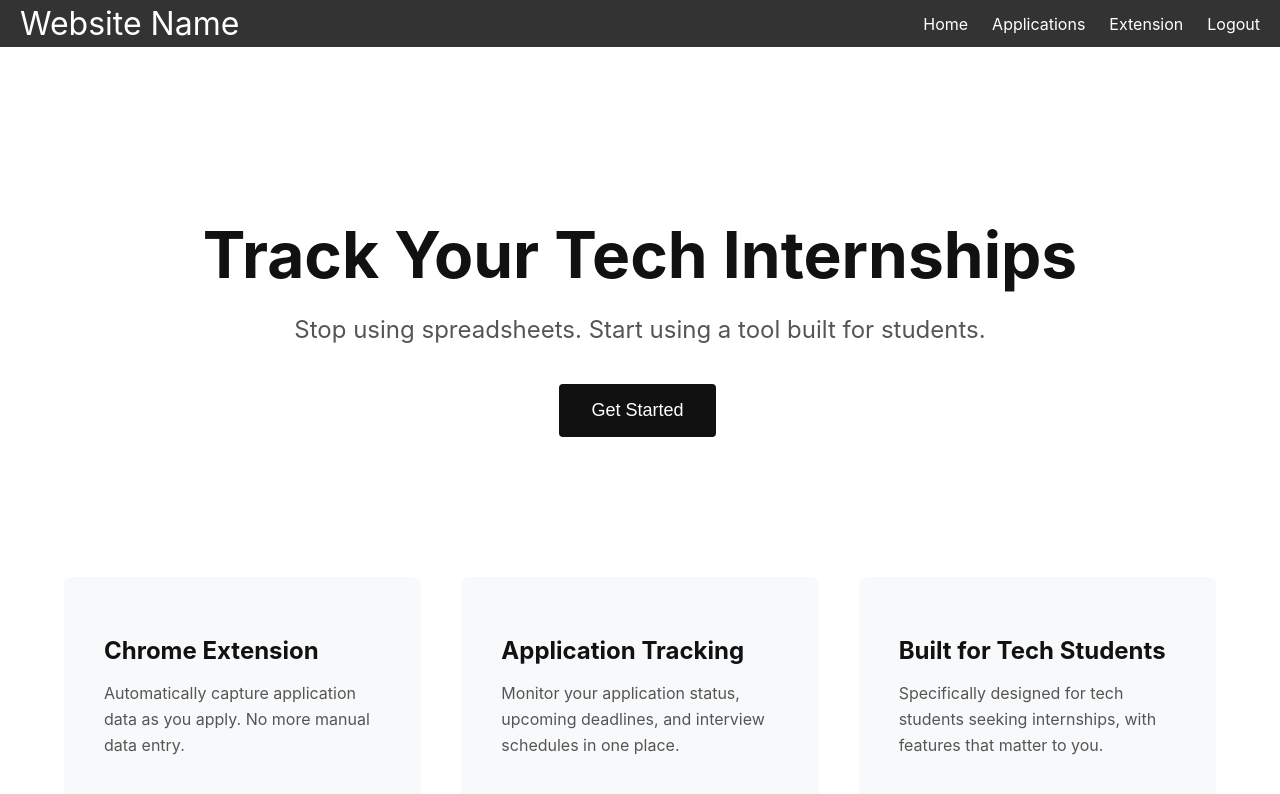
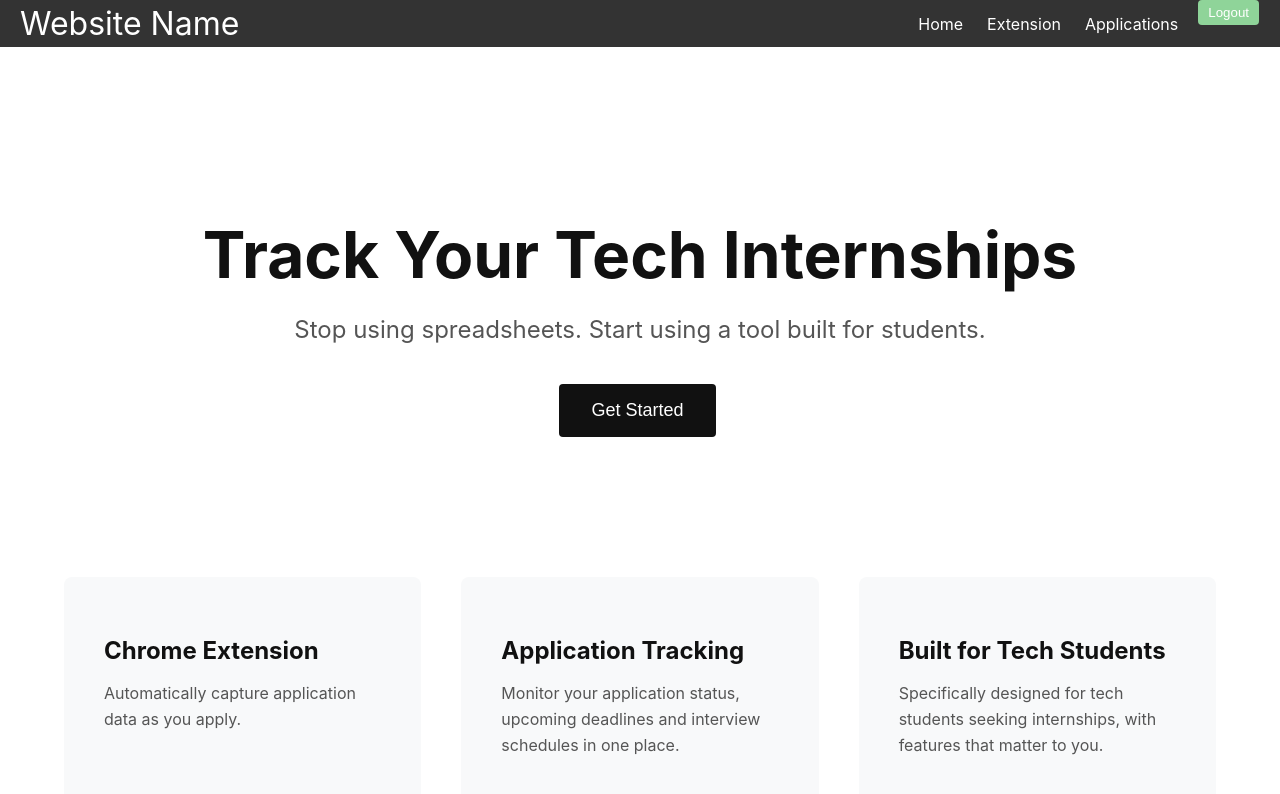
Before and after one commit to kimchee-e/Application_Tracker, a React (Create React App) app: page / in a window 1280 px wide. Shown: the top 794 px of the page. Built offline with nearby package versions, Linux system fonts and the light colour scheme; no server answers; sample sign-in values are in the browser's storage.

Commit message:
Refactored navigation to use ReactRouter

```diff
--- a/src/App.js
+++ b/src/App.js
@@ -1,37 +1,43 @@
+import { BrowserRouter, Routes, Route, Navigate } from 'react-router-dom';
 import './App.css';
 import Navbar from './components/Navbar';
 import TableView from './pages/TableView';
 import Home from './pages/Home';
 import Extension from './pages/Extension';
 import Login from './pages/Login';
-import { AuthProvider } from './context/AuthContext';
+import { useAuth, AuthProvider } from './context/AuthContext';
+
+const ProtectedRoute = ({ children }) => {
+  const { user, loading } = useAuth();
+
+  if (loading) return null;
+
+  if (!user) {
+    return <Navigate to="/login" />;
+  }
+
+  return children;
+};
 
 function App() {
-  let page;
-  switch (window.location.pathname) {
-    case "/":
-      page = <Home />
-      break;
-    case "/login":
-      page = <Login />
-      break;
-    case "/tableView":
-      page = <TableView />
-      break;
-    case "/extension":
-      page = <Extension />
-      break;
-    default:
-      break;
-  }
-
   return (
-    <AuthProvider>
-      <div className="App">
-        <Navbar />
-        {page}
-      </div>
-    </AuthProvider>
+    <BrowserRouter>
+      <AuthProvider>
+        <div className="App">
+          <Navbar />
+          <Routes>
+            <Route path="/" element={<Home />} />
+            <Route path="/login" element={<Login />} />
+            <Route path="/tableView" element={
+              <ProtectedRoute>
+                <TableView />
+              </ProtectedRoute>
+            } />
+            <Route path="/extension" element={<Extension />} />
+          </Routes>
+        </div>
+      </AuthProvider>
+    </BrowserRouter>
   );
 }
 
--- a/src/components/Navbar.js
+++ b/src/components/Navbar.js
@@ -1,13 +1,15 @@
+import { Link, useNavigate } from 'react-router-dom';
 import { useAuth } from '../context/AuthContext';
 import "./../styles/Navbar.css";
 
 const Navbar = () => {
     const { user, logout } = useAuth();
+    const navigate = useNavigate();
 
     const handleLogout = async () => {
         try {
             await logout();
-            window.location.href = '/';
+            navigate('/');
         } catch (error) {
             console.error('Failed to log out');
         }
@@ -15,28 +17,28 @@ const Navbar = () => {
 
     return (
         <nav className="nav">
-            <a href="/" className="site-name">Website Name</a>
+            <Link to="/" className="site-name">Website Name</Link>
             <ul>
                 <li>
-                    <a href="/">Home</a>
+                    <Link to="/">Home</Link>
+                </li>
+                <li>
+                    <Link to="/extension">Extension</Link>
                 </li>
                 {user && (
                     <li>
-                        <a href="/tableView">Applications</a>
-                    </li>
-                )}
-                {user && (
-                    <li>
-                        <a href="/extension">Extension</a>
+                        <Link to="/tableView">Applications</Link>
                     </li>
                 )}
                 {!user ? (
                     <li>
-                        <a href="/login">Login</a>
+                        <Link to="/login">Login</Link>
                     </li>
                 ) : (
                     <li>
-                        <a href="#" onClick={handleLogout}>Logout</a>
+                        <button onClick={handleLogout} className="nav-button">
+                            Logout
+                        </button>
                     </li>
                 )}
             </ul>
--- a/src/pages/Home.js
+++ b/src/pages/Home.js
@@ -1,12 +1,18 @@
+import { useNavigate } from 'react-router-dom';
 import '../styles/Home.css';
 
 const Home = () => {
+    const navigate = useNavigate();
+
     return (
         <div className="home-container">
             <section className="main-section">
                 <h1>Track Your Tech Internships</h1>
                 <p>Stop using spreadsheets. Start using a tool built for students.</p>
-                <button className="start-button" onClick={() => window.location.href = '/login'}>
+                <button
+                    className="start-button"
+                    onClick={() => navigate('/login')}
+                >
                     Get Started
                 </button>
             </section>
@@ -15,11 +21,11 @@ const Home = () => {
                 <div className="feature-grid">
                     <div className="feature-card">
                         <h2>Chrome Extension</h2>
-                        <p>Automatically capture application data as you apply. No more manual data entry.</p>
+                        <p>Automatically capture application data as you apply.</p>
                     </div>
                     <div className="feature-card">
                         <h2>Application Tracking</h2>
-                        <p>Monitor your application status, upcoming deadlines, and interview schedules in one place.</p>
+                        <p>Monitor your application status, upcoming deadlines and interview schedules in one place.</p>
                     </div>
                     <div className="feature-card">
                         <h2>Built for Tech Students</h2>
--- a/src/pages/Login.js
+++ b/src/pages/Login.js
@@ -1,8 +1,10 @@
 import { useState } from 'react';
 import { useAuth } from '../context/AuthContext';
 import './../styles/Auth.css';
+import { useNavigate } from 'react-router-dom';
 
 const Login = () => {
+    const navigate = useNavigate();
     const [isLogin, setIsLogin] = useState(true);
     const [email, setEmail] = useState('');
     const [password, setPassword] = useState('');
@@ -28,7 +30,7 @@ const Login = () => {
             } else {
                 await signup(email, password);
             }
-            window.location.href = '/tableView';
+            navigate('/tableView');
         } catch (err) {
             setError(isLogin
                 ? 'Failed to sign in. Please check your credentials.'
```
